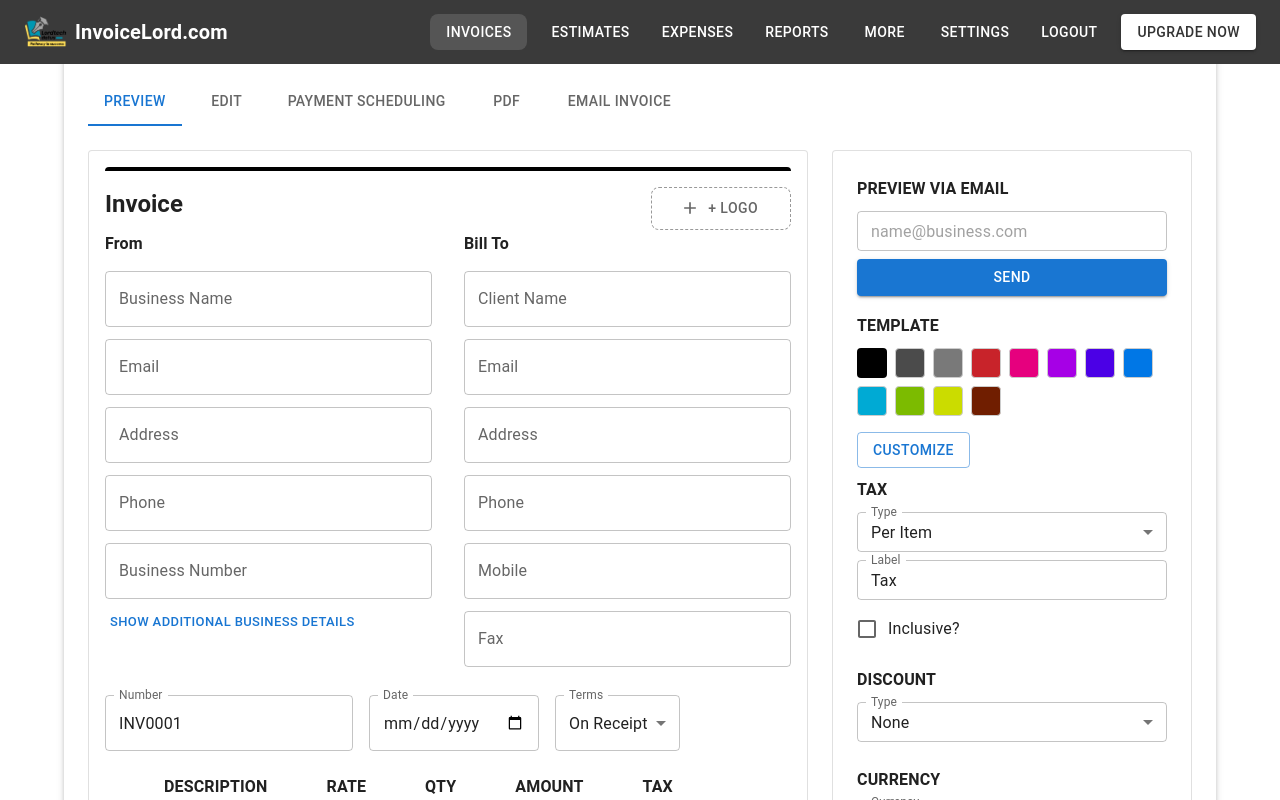
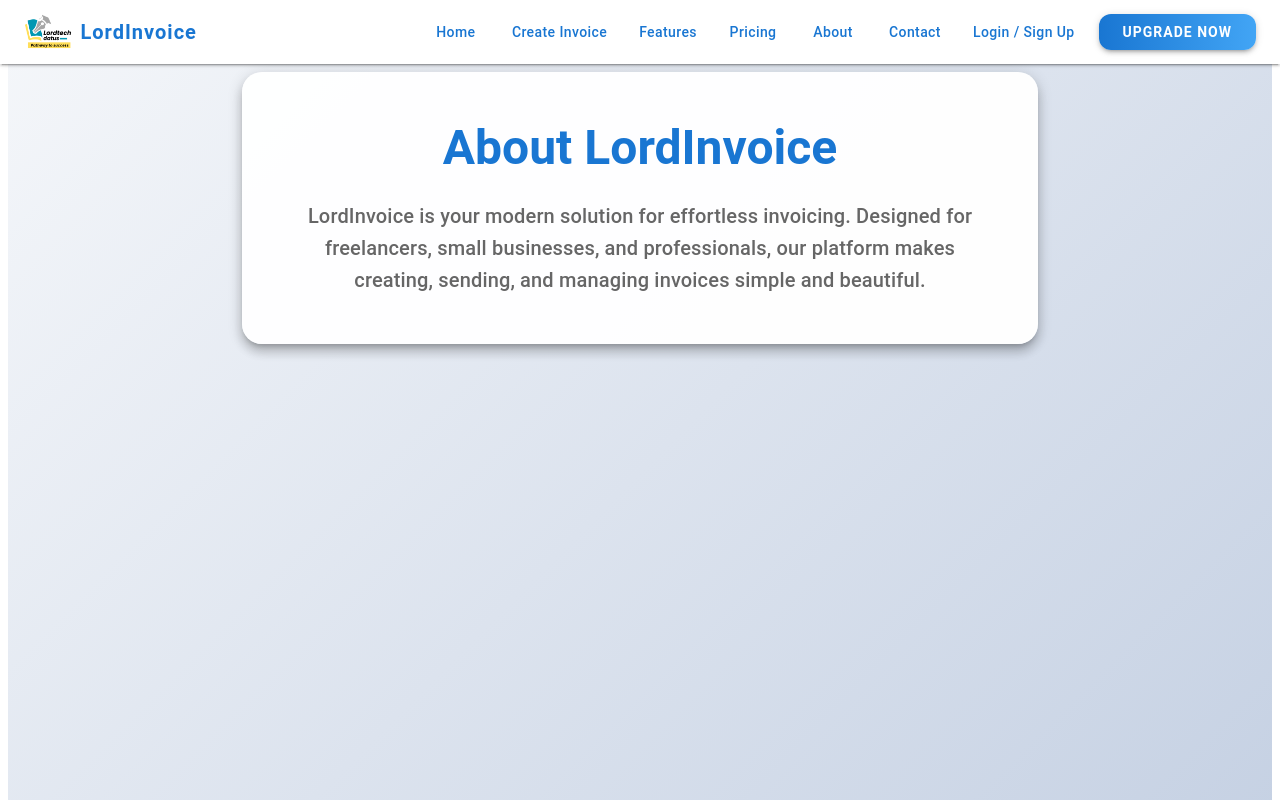
Before and after one commit to Lordtechdatus/Invoice-Frontend, a React (Vite) app: page /about in a window 1280 px wide. Shown: the top 800 px of the page. Built offline with nearby package versions, Linux system fonts and the light colour scheme.

Commit message:
your commit message

```diff
--- a/package.json
+++ b/package.json
@@ -17,6 +17,7 @@
     "react": "^19.1.0",
     "react-color": "^2.19.3",
     "react-dom": "^19.1.0",
+    "react-router-dom": "^7.6.3",
     "react-signature-canvas": "^1.1.0-alpha.2"
   },
   "devDependencies": {
--- a/src/App.jsx
+++ b/src/App.jsx
@@ -1,8 +1,19 @@
 import React from "react";
+import { BrowserRouter as Router, Routes, Route } from "react-router-dom";
 import InvoiceForm from "./components/InvoiceForm";
+import Header from "./components/Header";
+import About from "./components/About";
 
 function App() {
-  return <InvoiceForm />;
+  return (
+    <Router>
+      <Header />
+      <Routes>
+        <Route path="/" element={<InvoiceForm />} />
+        <Route path="/about" element={<About />} />
+      </Routes>
+    </Router>
+  );
 }
 
 export default App;
--- /dev/null
+++ b/src/components/About.jsx
@@ -0,0 +1,45 @@
+import React from "react";
+import { Box, Paper, Stack, Typography, useTheme } from "@mui/material";
+import useMediaQuery from "@mui/material/useMediaQuery";
+
+const About = () => {
+  const theme = useTheme();
+  useMediaQuery(theme.breakpoints.down("sm")); // Only for responsive padding, no need to store
+
+  return (
+    <Box
+      sx={{
+        minHeight: "100vh",
+        background: "linear-gradient(135deg, #f5f7fa 0%, #c3cfe2 100%)",
+        py: { xs: 4, md: 8 },
+        display: "flex",
+        flexDirection: "column",
+        alignItems: "center",
+      }}
+    >
+      <Paper
+        elevation={8}
+        sx={{
+          p: { xs: 3, md: 6 },
+          borderRadius: 5,
+          maxWidth: 700,
+          width: 1,
+          mb: 6,
+          textAlign: "center",
+          background: "rgba(255,255,255,0.97)",
+        }}
+      >
+        <Stack spacing={3} alignItems="center">
+          <Typography variant="h3" fontWeight="bold" color="primary.main" gutterBottom>
+            About LordInvoice
+          </Typography>
+          <Typography variant="h6" color="text.secondary">
+            LordInvoice is your modern solution for effortless invoicing. Designed for freelancers, small businesses, and professionals, our platform makes creating, sending, and managing invoices simple and beautiful.
+          </Typography>
+        </Stack>
+      </Paper>
+    </Box>
+  );
+};
+
+export default About;
--- a/src/components/Header.jsx
+++ b/src/components/Header.jsx
@@ -13,15 +13,30 @@ import {
   Divider,
   useMediaQuery,
   useTheme,
-  Stack
+  Stack,
+  Menu,
+  MenuItem
 } from '@mui/material';
 import MenuIcon from '@mui/icons-material/Menu';
-// import { ReactComponent as LogoIcon } from "../assets/lordtech.svg";
+import { useNavigate } from 'react-router-dom';
+import lordtechLogo from '../assets/lordtech.png';
+
+const navLinks = [
+  { label: 'Home', href: '/' },
+  { label: 'Create Invoice', href: '/create-invoice' },
+  { label: 'Features', href: '/features' },
+  { label: 'Pricing', href: '/pricing' },
+  { label: 'About', href: '/about' },
+  { label: 'Contact', href: '/contact' },
+  { label: 'Login / Sign Up', href: '/login' },
+];
 
 function Header() {
   const [drawerOpen, setDrawerOpen] = useState(false);
+  const [featuresAnchorEl, setFeaturesAnchorEl] = useState(null);
   const theme = useTheme();
   const isMobile = useMediaQuery(theme.breakpoints.down('md'));
+  const navigate = useNavigate();
 
   const toggleDrawer = (open) => (event) => {
     if (event.type === 'keydown' && (event.key === 'Tab' || event.key === 'Shift')) {
@@ -30,25 +45,37 @@ function Header() {
     setDrawerOpen(open);
   };
 
+  const handleFeaturesMenuOpen = (event) => {
+    setFeaturesAnchorEl(event.currentTarget);
+  };
+
+  const handleFeaturesMenuClose = () => {
+    setFeaturesAnchorEl(null);
+  };
+
   const drawerContent = (
     <Box sx={{ width: 250 }} role="presentation" onClick={toggleDrawer(false)} onKeyDown={toggleDrawer(false)}>
       <List>
-        {['Invoices', 'Estimates', 'Expenses', 'Reports', 'More'].map((text) => (
-          <ListItem button key={text}>
-            <ListItemText primary={text} />
-          </ListItem>
-        ))}
-      </List>
-      <Divider />
-      <List>
-        {['Settings', 'Logout'].map((text) => (
-          <ListItem button key={text}>
-            <ListItemText primary={text} />
+        {navLinks.map((nav) => (
+          <ListItem button key={nav.label} onClick={() => navigate(nav.href)}>
+            <ListItemText primary={nav.label} />
           </ListItem>
         ))}
         <ListItem>
-          <Button variant="contained" sx={{ backgroundColor: 'white', color: '#333' }} fullWidth>
-            Upgrade Now
+          <Button
+            variant="contained"
+            sx={{
+              background: 'linear-gradient(90deg, #1976d2 0%, #42a5f5 100%)',
+              color: '#fff',
+              fontWeight: 700,
+              borderRadius: 3,
+              boxShadow: 3,
+              width: '100%',
+              mt: 1
+            }}
+            fullWidth
+          >
+            UPGRADE NOW
           </Button>
         </ListItem>
       </List>
@@ -56,25 +83,68 @@ function Header() {
   );
 
   return (
-    <AppBar position="fixed" sx={{ backgroundColor: '#3a3a3a', boxShadow: 'none', marginBottom: '70px' }}>
+    <AppBar position="fixed" sx={{ background: 'rgba(255,255,255,0.98)', color: 'primary.main', boxShadow: 2, mb: '70px' }}>
       <Toolbar sx={{ display: 'flex', justifyContent: 'space-between' }}>
         {/* Logo */}
-        <Box display="flex" alignItems="center" gap={1}>
-          <img src="../src/assets/lordtech.png" alt="Lordtechdatus-Logo" style={{ height: 32 }} />
-          <Typography variant="h6" sx={{ fontWeight: 'bold' }}>InvoiceLord.com</Typography>
+        <Box display="flex" alignItems="center" gap={1} sx={{ cursor: 'pointer' }} onClick={() => navigate('/') }>
+          <img src={lordtechLogo} alt="LordInvoice Logo" style={{ height: 36 }} />
+          <Typography variant="h6" sx={{ fontWeight: 'bold', color: 'primary.main', letterSpacing: 1 }}>LordInvoice</Typography>
         </Box>
 
         {/* Desktop Navigation */}
         {!isMobile && (
           <Stack direction="row" spacing={2} alignItems="center">
-            <Button color="inherit" sx={{ backgroundColor: '#555', borderRadius: 2, px: 2 }}>Invoices</Button>
-            <Button color="inherit">Estimates</Button>
-            <Button color="inherit">Expenses</Button>
-            <Button color="inherit">Reports</Button>
-            <Button color="inherit">More</Button>
-            <Button color="inherit">Settings</Button>
-            <Button color="inherit">Logout</Button>
-            <Button variant="contained" sx={{ backgroundColor: 'white', color: '#333' }}>Upgrade Now</Button>
+            {navLinks.map((nav) =>
+              nav.label === 'Features' ? (
+                <Button
+                  key={nav.label}
+                  color="inherit"
+                  aria-controls={featuresAnchorEl ? 'features-menu' : undefined}
+                  aria-haspopup="true"
+                  aria-expanded={featuresAnchorEl ? 'true' : undefined}
+                  onClick={handleFeaturesMenuOpen}
+                  sx={{ fontWeight: 500, textTransform: 'none' }}
+                >
+                  {nav.label}
+                </Button>
+              ) : (
+                <Button
+                  key={nav.label}
+                  color="inherit"
+                  onClick={() => navigate(nav.href)}
+                  sx={{ fontWeight: 500, textTransform: 'none' }}
+                >
+                  {nav.label}
+                </Button>
+              )
+            )}
+            <Menu
+              id="features-menu"
+              anchorEl={featuresAnchorEl}
+              open={Boolean(featuresAnchorEl)}
+              onClose={handleFeaturesMenuClose}
+              MenuListProps={{ 'aria-labelledby': 'features-button' }}
+            >
+              <MenuItem onClick={handleFeaturesMenuClose}>Estimates</MenuItem>
+              <MenuItem onClick={handleFeaturesMenuClose}>Expenses</MenuItem>
+              <MenuItem onClick={handleFeaturesMenuClose}>Reports</MenuItem>
+            </Menu>
+            <Button
+              variant="contained"
+              sx={{
+                background: 'linear-gradient(90deg, #1976d2 0%, #42a5f5 100%)',
+                color: '#fff',
+                fontWeight: 700,
+                borderRadius: 3,
+                boxShadow: 3,
+                ml: 2,
+                px: 3,
+                textTransform: 'uppercase',
+                letterSpacing: 1
+              }}
+            >
+              UPGRADE NOW
+            </Button>
           </Stack>
         )}
 
```
Also changed, not shown: 1 other file (tests, documents, lock files or other folders).
